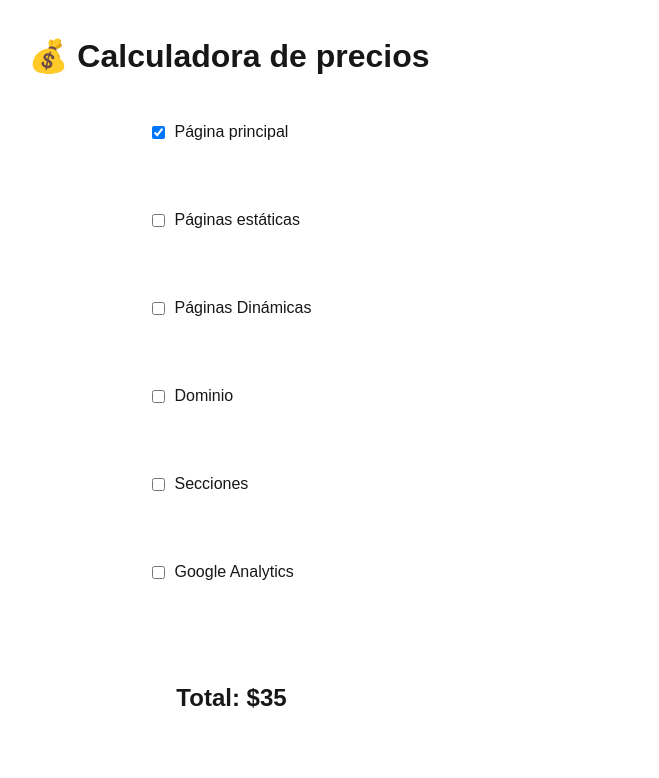
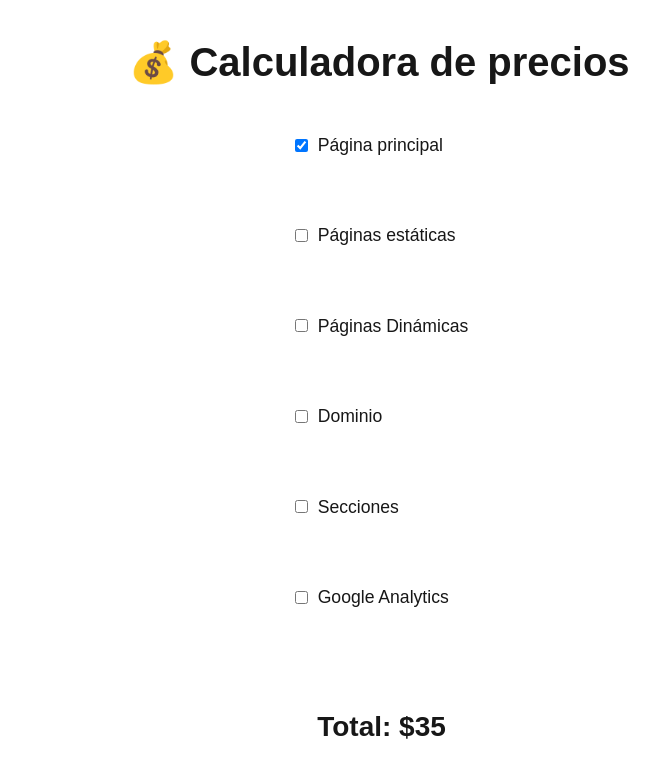
Before and after one commit to jesuswasnthere/calculadora_precios, a Next.js app: page / in a window 1280 px wide. Shown: the top 778 px of the page, without its empty margins (71-730 px from the left). Built offline with nearby package versions, Linux system fonts and the light colour scheme.

Commit message:
Update globals.css

```diff
--- a/src/app/styles/globals.css
+++ b/src/app/styles/globals.css
@@ -31,7 +31,7 @@
 .calculadora {
   animation: bounceIn 0.8s ease-out;
   width: 100%;
-  max-width: 600px; /* límite para que no se estire demasiado */
+  max-width: 600px;
 }
 
 /* Reset y estilos base */
@@ -109,6 +109,23 @@ h2 {
 
 /* --- Responsividad --- */
 
+/* Escritorio grande */
+@media (min-width: 1024px) {
+  .calculadora {
+    max-width: 900px; /* más ancho en PC */
+    padding: 3rem;
+  }
+  h1 {
+    font-size: 2.5rem;
+  }
+  h2 {
+    font-size: 1.75rem;
+  }
+  label {
+    font-size: 1.1rem;
+  }
+}
+
 /* Tablets y pantallas medianas */
 @media (max-width: 768px) {
   .container {
```
